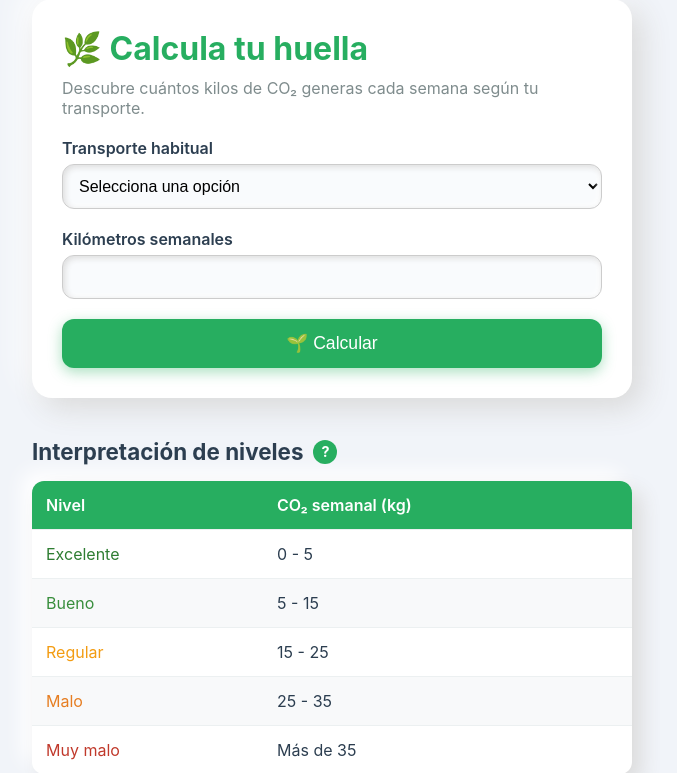
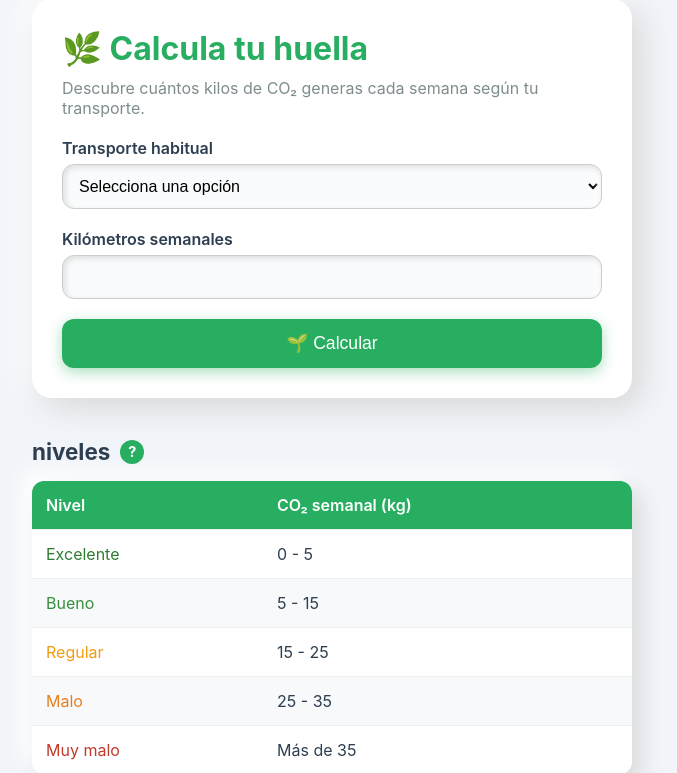
Before and after one commit to alexneitt/calculadora-carbonoo, a Flask app: page / in a window 1280 px wide. Shown: the part 21-794 px from the top of the page, without its empty margins (308-985 px from the left). Run offline with Flask 3, Linux system fonts and the light colour scheme.

Commit message:
botbotbot

```diff
--- a/templates/index.html
+++ b/templates/index.html
@@ -56,7 +56,7 @@
 
         <section class="tabla-section">
             <h2>
-                Interpretación de niveles
+                niveles
                 <span class="help-icon" tabindex="0">?</span>
             </h2>
             <table class="tabla-huella">
```
